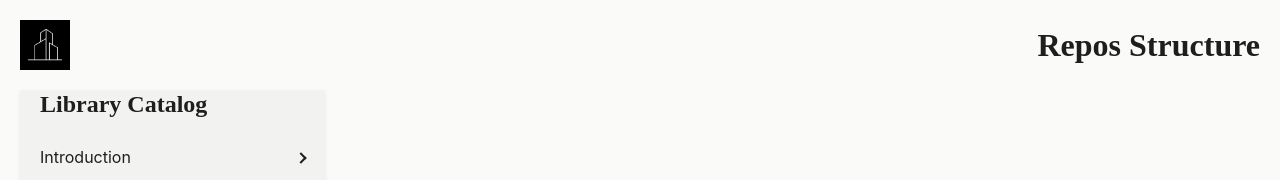
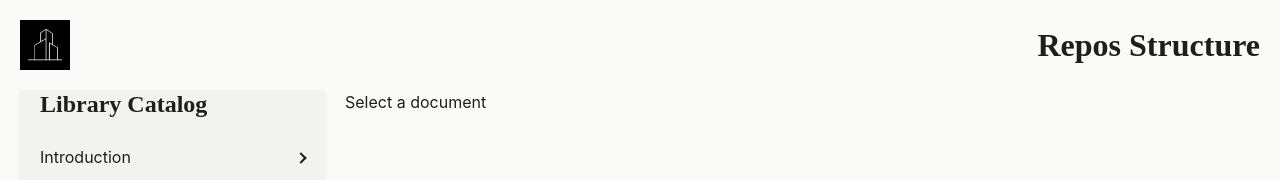
Before and after one commit to Entus01/Repos-Documentation, a React (Vite) app: page / in a window 1280 px wide. Shown: the top 180 px of the page. Built offline with nearby package versions, Linux system fonts and the light colour scheme.

Commit message:
refactor(content): generate document routes from navigation

```diff
--- a/src/components/Content/Content.jsx
+++ b/src/components/Content/Content.jsx
@@ -1,19 +1,16 @@
 import { Routes, Route } from "react-router-dom";
 import "./Content.css";
+import { NAV_ITEMS } from "../../constants/navigation.js";
+import DocumentPage from "../DocumentPage/DocumentPage.jsx";
 
 export default function Content() {
   return (
     <div className="content">
       <Routes>
-        <Route path="/readme" element={<div>README Content</div>} />
-        <Route path="/glossary" element={<div>Glossary Content</div>} />
-        <Route path="/rules" element={<div>Rules Content</div>} />
-        <Route path="/structure" element={<div>Structure Content</div>} />
-        <Route path="/architecture" element={<div>Architecture Content</div>} />
-        <Route path="/decisions" element={<div>Decisions Content</div>} />
-        <Route path="/deployment" element={<div>Deployment Content</div>} />
-        <Route path="/roadmap" element={<div>Roadmap Content</div>} />
-        <Route path="/changelog" element={<div>Changelog Content</div>} />
+        <Route path="/" element={<div>Select a document</div>} />
+        {NAV_ITEMS.map(({ id, path }) => (
+          <Route key={id} path={path} element={<DocumentPage documentId={id} />} />
+        ))}
       </Routes>
     </div>
   );
```
